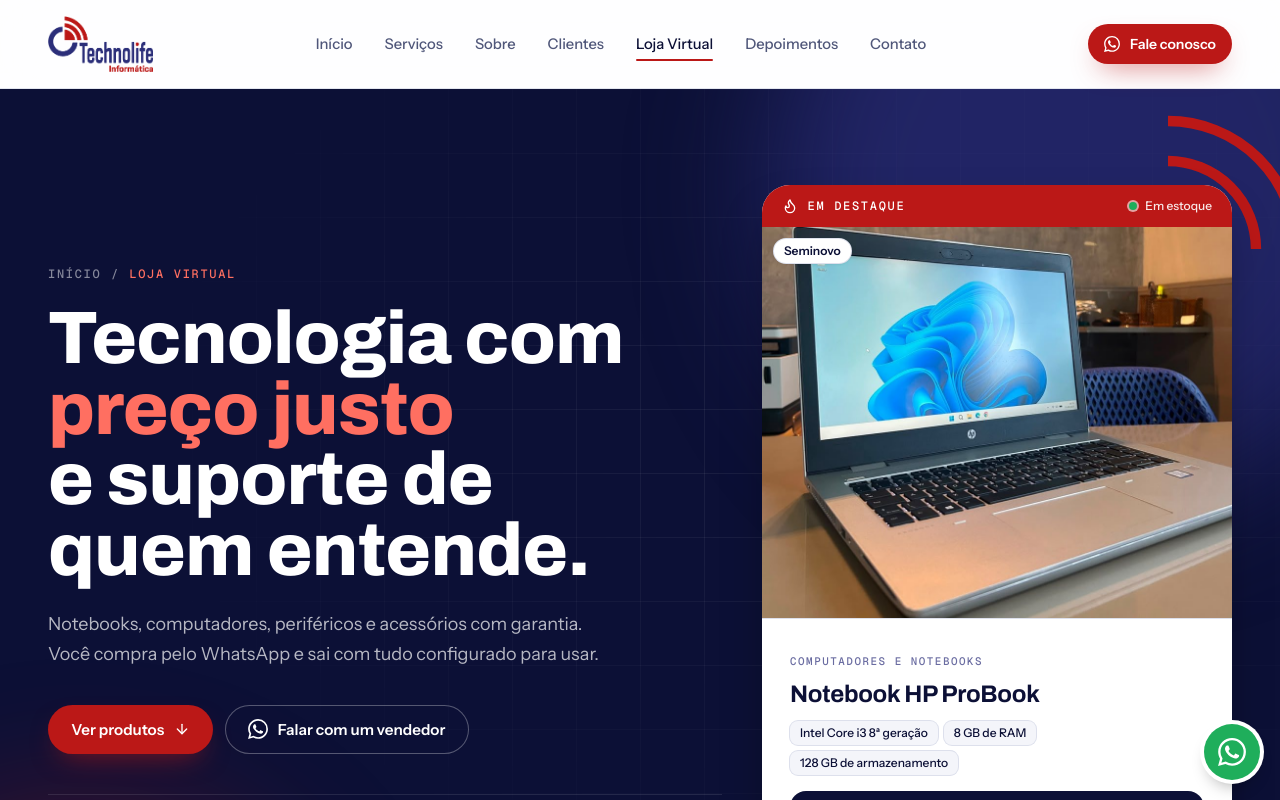
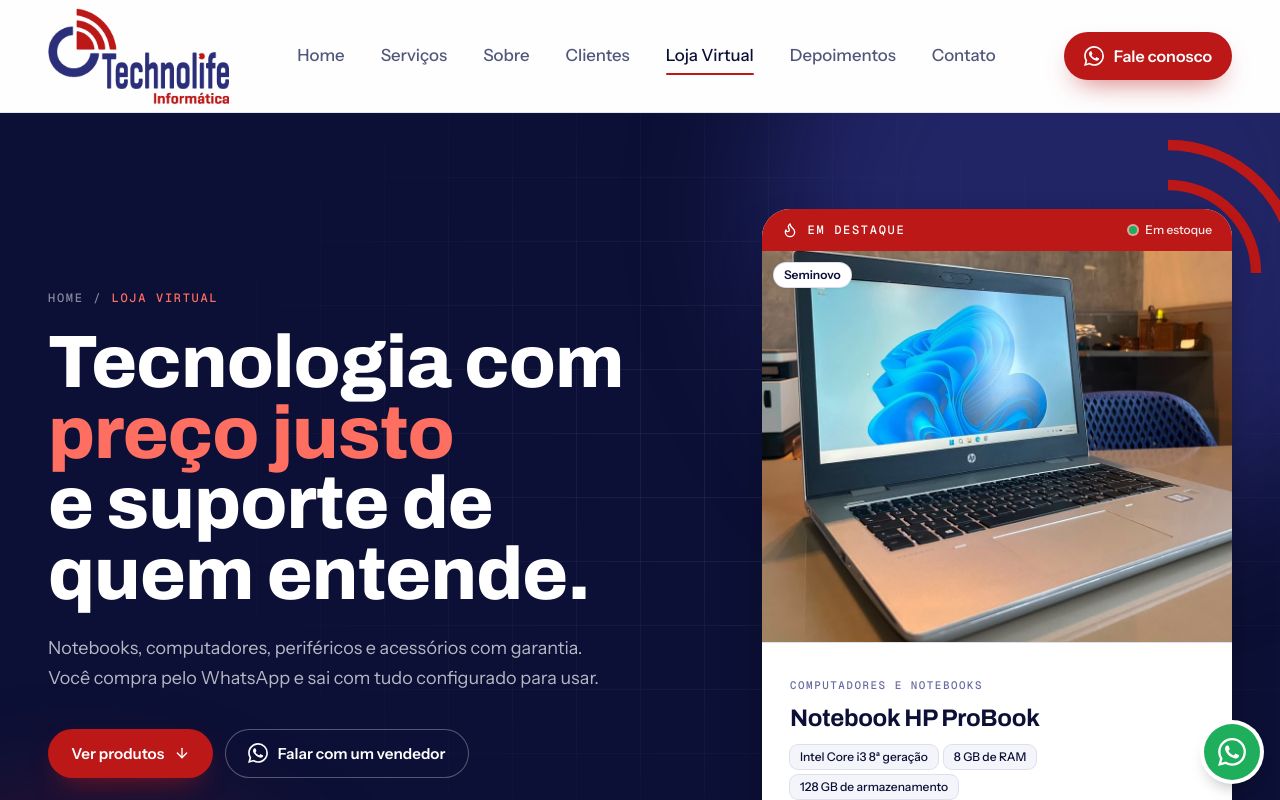
Before and after one commit to cauaprs92/TechnolifeInformatica, a Next.js app: page /loja-virtual in a window 1280 px wide. Shown: the top 800 px of the page. Built offline with nearby package versions, Linux system fonts and the light colour scheme.

Commit message:
style: tamanho da up bar + pagina home

```diff
--- a/src/app/loja-virtual/page.tsx
+++ b/src/app/loja-virtual/page.tsx
@@ -61,7 +61,7 @@ export default function LojaVirtualPage() {
           <div className={featured ? "lg:col-span-7" : "max-w-3xl"}>
             <nav aria-label="Você está em" className="rise eyebrow text-white/50">
               <Link href="/" className="transition hover:text-white">
-                Início
+                Home
               </Link>
               <span aria-hidden="true">/</span>
               <span className="text-signal-light">Loja Virtual</span>
@@ -177,7 +177,7 @@ export default function LojaVirtualPage() {
       </section>
 
       {/* 3. Catálogo com filtro por categoria */}
-      <section id="produtos" className="scroll-mt-20 bg-paper lg:scroll-mt-22 py-20 lg:py-24">
+      <section id="produtos" className="scroll-mt-20 bg-paper lg:scroll-mt-24 xl:scroll-mt-28 py-20 lg:py-24">
         <div className="shell">
           <div className="grid gap-8 lg:grid-cols-12 lg:items-end">
             <SectionHeading eyebrow="Produtos" title="Escolha o seu." className="lg:col-span-7" />
--- a/src/components/Header.tsx
+++ b/src/components/Header.tsx
@@ -27,7 +27,7 @@ export default function Header() {
 
   return (
     <header className="sticky top-0 z-50 border-b border-line/80 bg-white/85 backdrop-blur-xl">
-      <div className="shell flex h-20 items-center lg:h-22 justify-between gap-6">
+      <div className="shell flex h-20 items-center justify-between gap-6 lg:h-24 xl:h-28">
         <Link href="/" className="shrink-0" aria-label="Technolife Informática, página inicial">
           <Image
             src="/technolife-logo.png"
@@ -35,7 +35,7 @@ export default function Header() {
             width={243}
             height={129}
             loading="eager"
-            className="h-13 w-auto lg:h-14"
+            className="h-13 w-auto lg:h-16 xl:h-24"
           />
         </Link>
 
@@ -48,13 +48,13 @@ export default function Header() {
                   <Link
                     href={link.href}
                     aria-current={active ? "page" : undefined}
-                    className={`relative block rounded-full px-3.5 py-2 text-[0.92rem] font-medium transition-colors ${
+                    className={`relative block rounded-full px-3.5 py-2 text-[0.92rem] font-medium transition-colors xl:px-4 xl:text-[1.05rem] ${
                       active ? "text-ink" : "text-body hover:text-ink"
                     }`}
                   >
                     {link.label}
                     {active && (
-                      <span className="absolute inset-x-3.5 bottom-0.5 h-0.5 rounded-full bg-signal" />
+                      <span className="absolute inset-x-3.5 bottom-0.5 xl:inset-x-4 h-0.5 rounded-full bg-signal" />
                     )}
                   </Link>
                 </li>
@@ -68,9 +68,9 @@ export default function Header() {
             href={whatsappLink()}
             target="_blank"
             rel="noopener noreferrer"
-            className="btn btn-primary hidden !px-4 !py-2.5 text-sm sm:inline-flex"
+            className="btn btn-primary hidden !px-4 !py-2.5 text-sm sm:inline-flex xl:!px-5 xl:!py-3 xl:text-base"
           >
-            <WhatsAppIcon className="size-4" />
+            <WhatsAppIcon className="size-4 xl:size-5" />
             Fale conosco
           </a>
           <button
--- a/src/components/PageHeader.tsx
+++ b/src/components/PageHeader.tsx
@@ -25,7 +25,7 @@ export default function PageHeader({
       <div className="shell py-16 sm:py-20 lg:py-24">
         <nav aria-label="Você está em" className="rise eyebrow text-white/50">
           <Link href="/" className="transition hover:text-white">
-            Início
+            Home
           </Link>
           <span aria-hidden="true">/</span>
           <span className="text-signal-light">{crumb}</span>
--- a/src/components/shop/ProductCatalog.tsx
+++ b/src/components/shop/ProductCatalog.tsx
@@ -26,7 +26,7 @@ export default function ProductCatalog() {
   return (
     <>
       {/* Filtro fixo abaixo do cabeçalho enquanto o cliente rola os produtos */}
-      <div className="sticky top-20 z-30 lg:top-22 -mx-5 mt-10 border-y border-line bg-paper/90 px-5 py-3 backdrop-blur-xl sm:-mx-8 sm:px-8">
+      <div className="sticky top-20 z-30 lg:top-24 xl:top-28 -mx-5 mt-10 border-y border-line bg-paper/90 px-5 py-3 backdrop-blur-xl sm:-mx-8 sm:px-8">
         <div
           role="toolbar"
           aria-label="Filtrar por categoria"
--- a/src/lib/nav.ts
+++ b/src/lib/nav.ts
@@ -1,5 +1,5 @@
 export const navLinks = [
-  { label: "Início", href: "/" },
+  { label: "Home", href: "/" },
   { label: "Serviços", href: "/servicos" },
   { label: "Sobre", href: "/sobre" },
   { label: "Clientes", href: "/clientes" },
```
